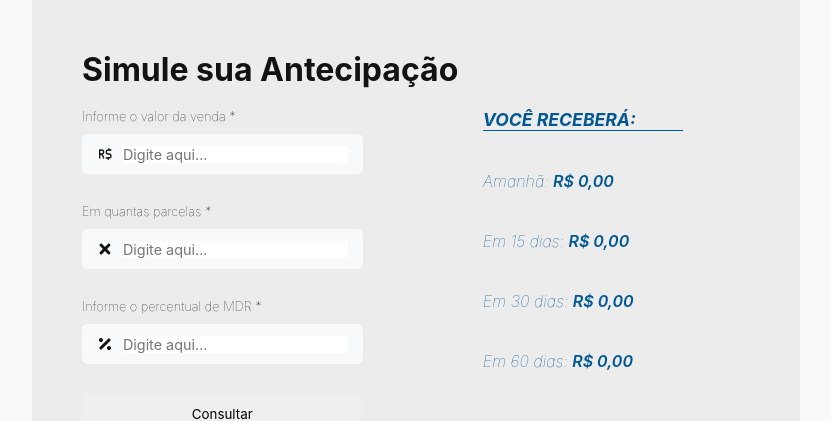
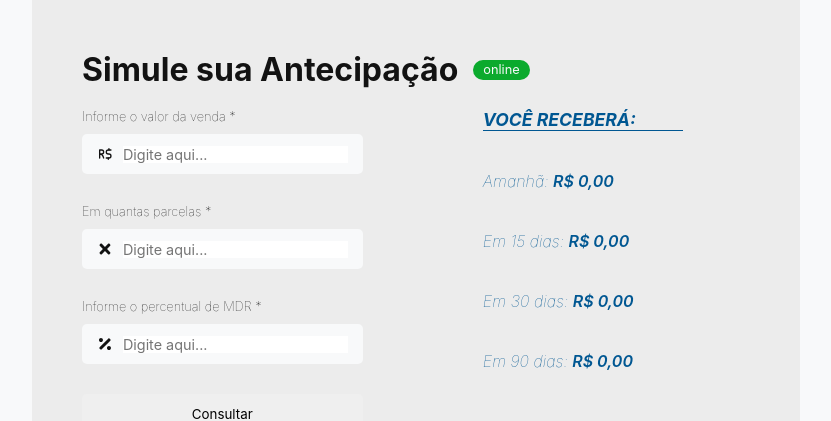
Before and after one commit to igorribeiro2022/CalculatingValues, a React (Create React App) app: page / in a window 1280 px wide. Shown: the top 421 px of the page, without its empty margins (224-1055 px from the left). Built offline with nearby package versions, Linux system fonts and the light colour scheme.

Commit message:
feat: network status created

```diff
--- a/src/App.jsx
+++ b/src/App.jsx
@@ -1,14 +1,32 @@
+import { useState } from "react";
 import InputInfo from "./components/inputs";
 import OutputInfo from "./components/outputs";
-import { AppDiv } from "./styles/styleApp";
+import { AppDiv, Status } from "./styles/styleApp";
 
 function App() {
+  const [ isOnline, setIsOnline ] = useState(navigator.onLine)
+  const initialStatus = isOnline === true ? "online" : "offline"
+  const [ status, setStatus ] = useState(initialStatus)
+
+  window.addEventListener("offline", (e) => {
+    setIsOnline(false)
+    setStatus("offline")
+  });
+
+  window.addEventListener("online", (e) => {
+    setIsOnline(true)
+    setStatus("online")
+  });
+
   return (
     <AppDiv>
-      <h1>Simule sua Antecipação</h1>
+      <div className="title">
+        <h1>Simule sua Antecipação</h1>
+        <Status isOnline={isOnline}>{status}</Status>
+      </div>
       <div>
-        <InputInfo/>
-        <OutputInfo/>
+        <InputInfo />
+        <OutputInfo />
       </div>
     </AppDiv>
   );
--- a/src/components/outputs/index.jsx
+++ b/src/components/outputs/index.jsx
@@ -27,7 +27,7 @@ function OutputInfo() {
           <p>Amanhã: <span>R$ 0,00</span></p>
           <p>Em 15 dias: <span>R$ 0,00</span></p>
           <p>Em 30 dias: <span>R$ 0,00</span></p>
-          <p>Em 60 dias: <span>R$ 0,00</span></p>
+          <p>Em 90 dias: <span>R$ 0,00</span></p>
         </>
       )}
     </Response>
--- a/src/styles/styleApp.jsx
+++ b/src/styles/styleApp.jsx
@@ -19,4 +19,21 @@ export const AppDiv = styled.div`
     display: flex;
     width: 100%;
   }
+
+  .title {
+    display: flex;
+    align-items: center;
+    gap: 15px;
+  }
 `;
+
+export const Status = styled.div`
+  display: flex;
+  align-items: center;
+  padding: 0 10px;
+  height: 20px;
+  border-radius: 20px;
+  color: var(--gray-0);
+  background-color: ${props => props.isOnline ? "var(--sucess)" : "var(--negative)"};
+  font-size: 0.8rem;
+`
```
Also changed, not shown: src/providers/networkStatus.jsx (added).
